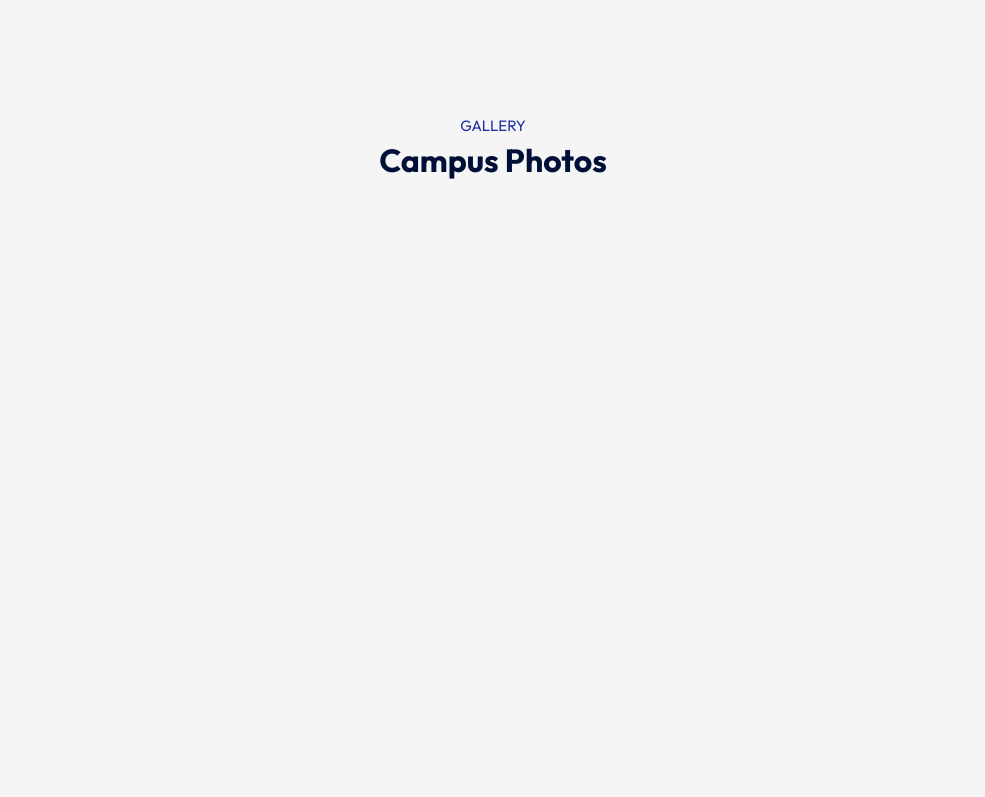
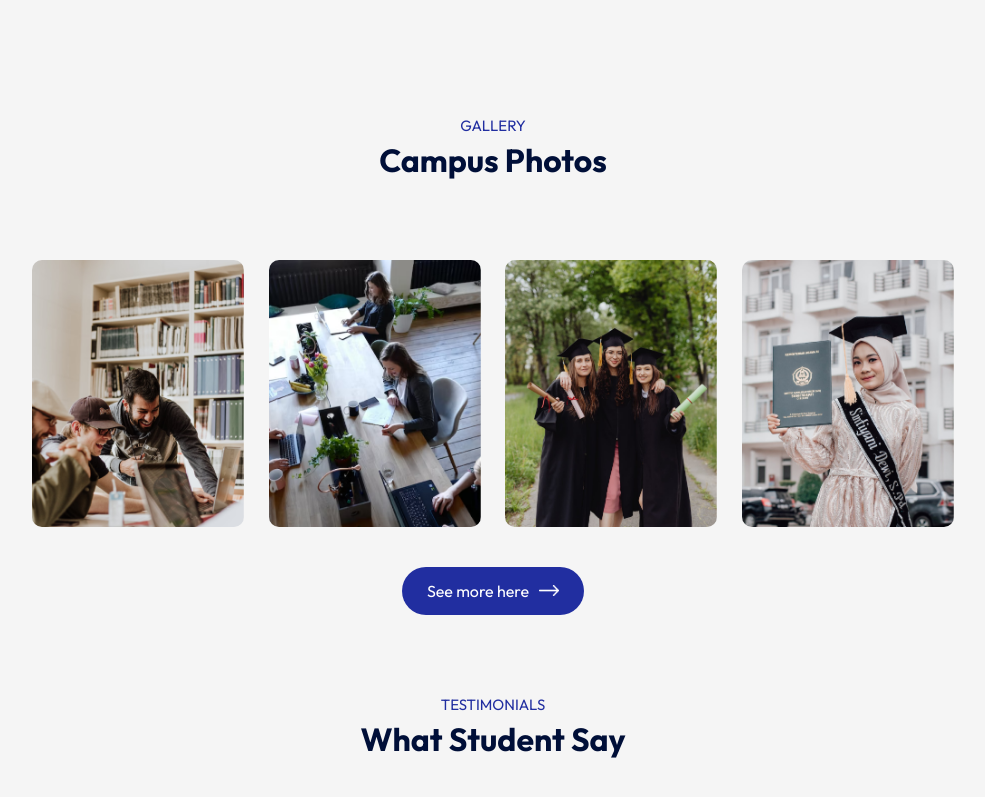
Before and after one commit to Kiril-Lankov/Complete-responsive-website, a React (Vite) app in the folder edu-website/: page / in a window 1280 px wide. Shown: the part 1782-2579 px from the top of the page, without its empty margins (147-1132 px from the left). Before the commit the page ends 2032 px from the top, so only its background shows below. Built offline with nearby package versions, Linux system fonts and the light colour scheme.

Commit message:
Campus component added

```diff
--- a/edu-website/src/App.jsx
+++ b/edu-website/src/App.jsx
@@ -4,6 +4,7 @@
 import Programs from "./components/Programs/Programs";
 import Title from "./components/Title/Title";
 import About from "./components/About/About";
+import Campus from "./components/Campus/Campus";
 
 const App = () => {
   return (
@@ -15,6 +16,8 @@
         <Programs />
         <About/>
         <Title subTitle='Gallery' title='Campus Photos'/>
+        <Campus/>
+        <Title subTitle='TESTIMONIALS' title='What Student Say'/>
       </div>
 
     </div>
--- /dev/null
+++ b/edu-website/src/components/Campus/Campus.css
@@ -0,0 +1,17 @@
+.campus {
+    margin: 80px auto;
+    width: 90%;
+    text-align: center;
+}
+
+.gallery {
+    display: flex;
+    align-items: center;
+    justify-content: space-between;
+    margin-bottom: 40px;
+}
+
+.gallery img {
+    width: 23%;
+    border-radius: 10px;
+}
--- /dev/null
+++ b/edu-website/src/components/Campus/Campus.jsx
@@ -0,0 +1,24 @@
+import React from "react";
+import "./Campus.css";
+import gallery_1 from "../../assets/gallery-1.png";
+import gallery_2 from "../../assets/gallery-2.png";
+import gallery_3 from "../../assets/gallery-3.png";
+import gallery_4 from "../../assets/gallery-4.png";
+import white_arrow from "../../assets/white-arrow.png";
+
+const Campus = () => {
+    return (
+        <div className="campus">
+                <div className="gallery">
+                    <img src={gallery_1} alt="" />
+                    <img src={gallery_2} alt="" />
+                    <img src={gallery_3} alt="" />
+                    <img src={gallery_4} alt="" />
+                </div>
+                <button className="btn dark-btn">See more here <img src={white_arrow} alt="" /></button>
+
+        </div>
+    )
+}
+
+export default Campus;
--- a/edu-website/src/index.css
+++ b/edu-website/src/index.css
@@ -40,3 +40,9 @@
   width: 20px;
   margin-left: 10px;
 }
+
+.btn.dark-btn {
+  background: #212ea0;
+  color: #fff;
+
+}
```
Also changed, not shown: 1 other file (tests, documents, lock files or other folders).
